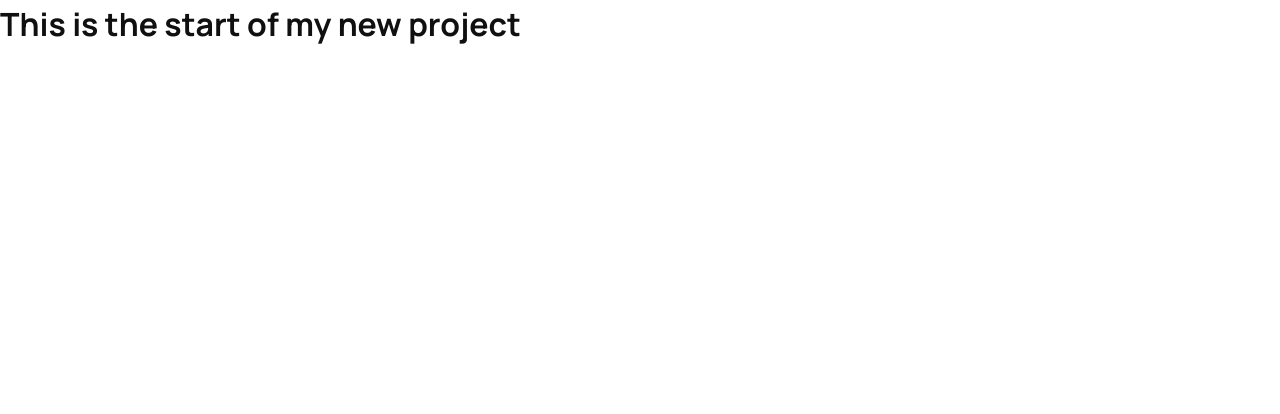
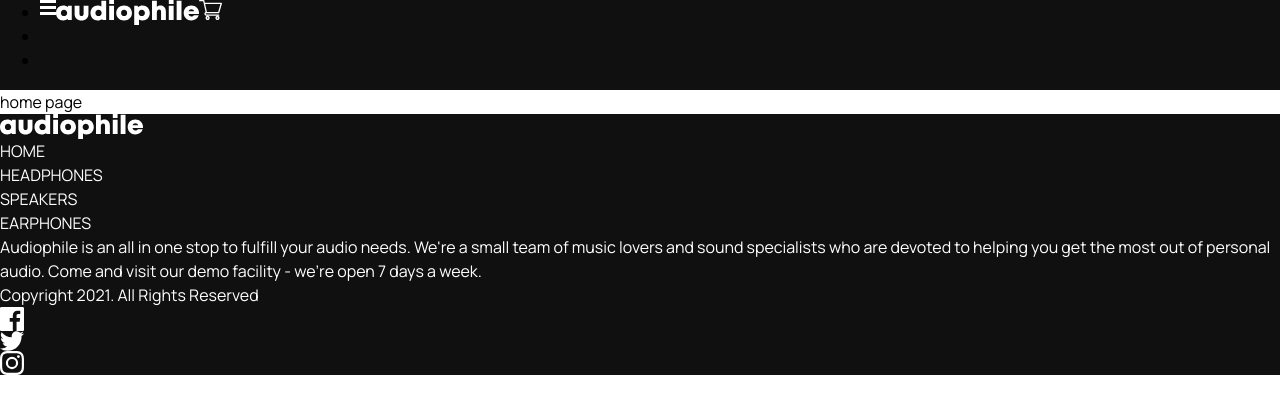
Before and after one commit to russfraze/audiophile-ecommerce-website, a React (Create React App) app: page / in a window 1280 px wide. Shown: the top 414 px of the page. Built offline with nearby package versions, Linux system fonts and the light colour scheme.

Commit message:
import router and footer html layout start

```diff
--- a/package.json
+++ b/package.json
@@ -8,6 +8,7 @@
     "@testing-library/user-event": "^13.5.0",
     "react": "^18.2.0",
     "react-dom": "^18.2.0",
+    "react-router-dom": "^6.9.0",
     "react-scripts": "5.0.1",
     "web-vitals": "^2.1.4"
   },
--- a/src/App.js
+++ b/src/App.js
@@ -1,11 +1,22 @@
+import { BrowserRouter as Router, Routes, Route } from 'react-router-dom'
 import './vars.css';
-import styles from './app.module.css';
+import Navbar from './components/Navbar'
+import Footer from './components/Footer'
+import Home from './pages/Home'
+
+
 
 function App() {
   return (
-    <div className="App">
-      <h1 className={styles.headline}>This is the start of my new project</h1>
-    </div>
+    <>
+      <Router>
+        <Navbar />
+        <Routes>
+          <Route path='/' element={<Home />} />
+        </Routes>
+        <Footer />
+      </Router>
+    </>
   );
 }
 
--- /dev/null
+++ b/src/components/Footer.js
@@ -0,0 +1,26 @@
+import styles from './Footer.module.css'
+import { ReactComponent as Logo } from '../assets/shared/desktop/logo.svg'
+import { ReactComponent as Facebook } from '../assets/shared/desktop/icon-facebook.svg'
+import { ReactComponent as Twitter } from '../assets/shared/desktop/icon-twitter.svg'
+import { ReactComponent as Instagram } from '../assets/shared/desktop/icon-instagram.svg'
+
+function Footer() {
+    return (
+        <footer className={styles.footer}>
+            <Logo />
+            <p className='subtitle'>Home</p>
+            <p className='subtitle'>Headphones</p>
+            <p className='subtitle'>Speakers</p>
+            <p className='subtitle'>Earphones</p>
+            <p>Audiophile is an all in one stop to fulfill your audio needs. We're a small team of music lovers
+            and sound specialists who are devoted to helping you get the most out of personal audio. Come and
+            visit our demo facility - we’re open 7 days a week.</p>
+            <p>Copyright 2021. All Rights Reserved</p>
+            <Facebook />
+            <Twitter />
+            <Instagram />
+        </footer>
+    )
+}
+
+export default Footer
--- /dev/null
+++ b/src/components/Footer.module.css
@@ -0,0 +1,7 @@
+footer {
+    background-color: var(--clr-first-black);
+}
+
+footer p {
+    color: var(--clr-white);
+}
--- /dev/null
+++ b/src/components/Navbar.js
@@ -0,0 +1,22 @@
+import styles from './Navbar.module.css'
+import { ReactComponent as CartIcon} from '../assets/shared/desktop/icon-cart.svg'
+import { ReactComponent as Burger} from '../assets/shared/tablet/icon-hamburger.svg'
+import { ReactComponent as Logo} from '../assets/shared/desktop/logo.svg'
+
+function Navbar() {
+    return (
+        <nav className={styles.navBar}>
+            <ul>
+                <li></li>
+                <li></li>
+                <li></li>
+            </ul>
+            <Burger />
+            <Logo />
+            <CartIcon />
+
+        </nav>
+    )
+}
+
+export default Navbar
--- /dev/null
+++ b/src/components/Navbar.module.css
@@ -0,0 +1,7 @@
+.navBar {
+    width: 100vw;
+    height: 90px;
+    background-color: var(--clr-first-black);
+
+    display: flex;
+}
--- a/src/index.css
+++ b/src/index.css
@@ -59,3 +59,10 @@ body {
   /* overiden by user agens style sheet */
   font-weight: var(--fw-regular);
 }
+
+
+.subtitle {
+  font-size: 13px;
+  text-transform: uppercase;
+  font-size: var(--fw-bold);
+}
--- /dev/null
+++ b/src/pages/Home.js
@@ -0,0 +1,9 @@
+function Home() {
+    return (
+        <div>
+            home page
+        </div>
+    )
+}
+
+export default Home
```
Also changed, not shown: 1 other file (tests, documents, lock files or other folders).
